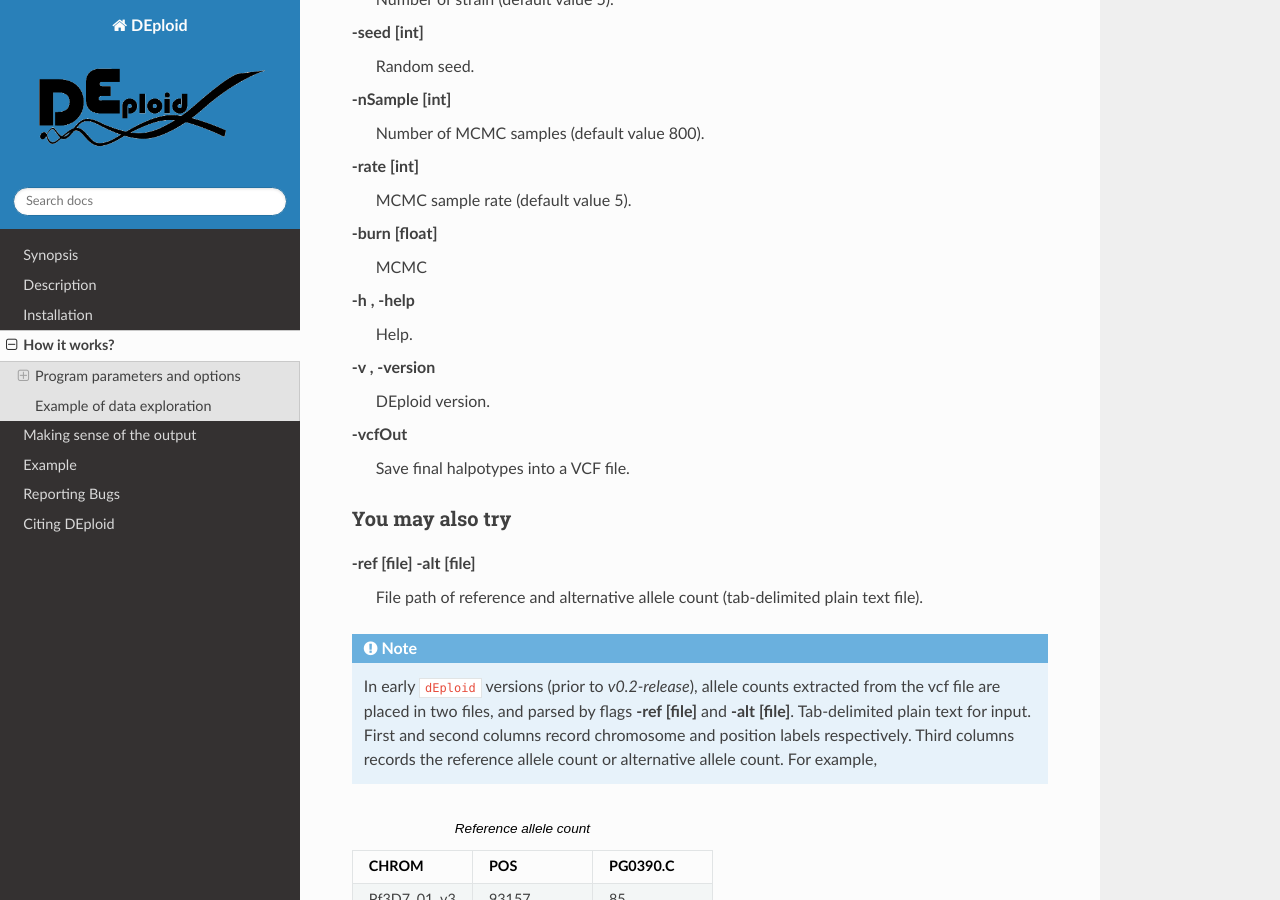
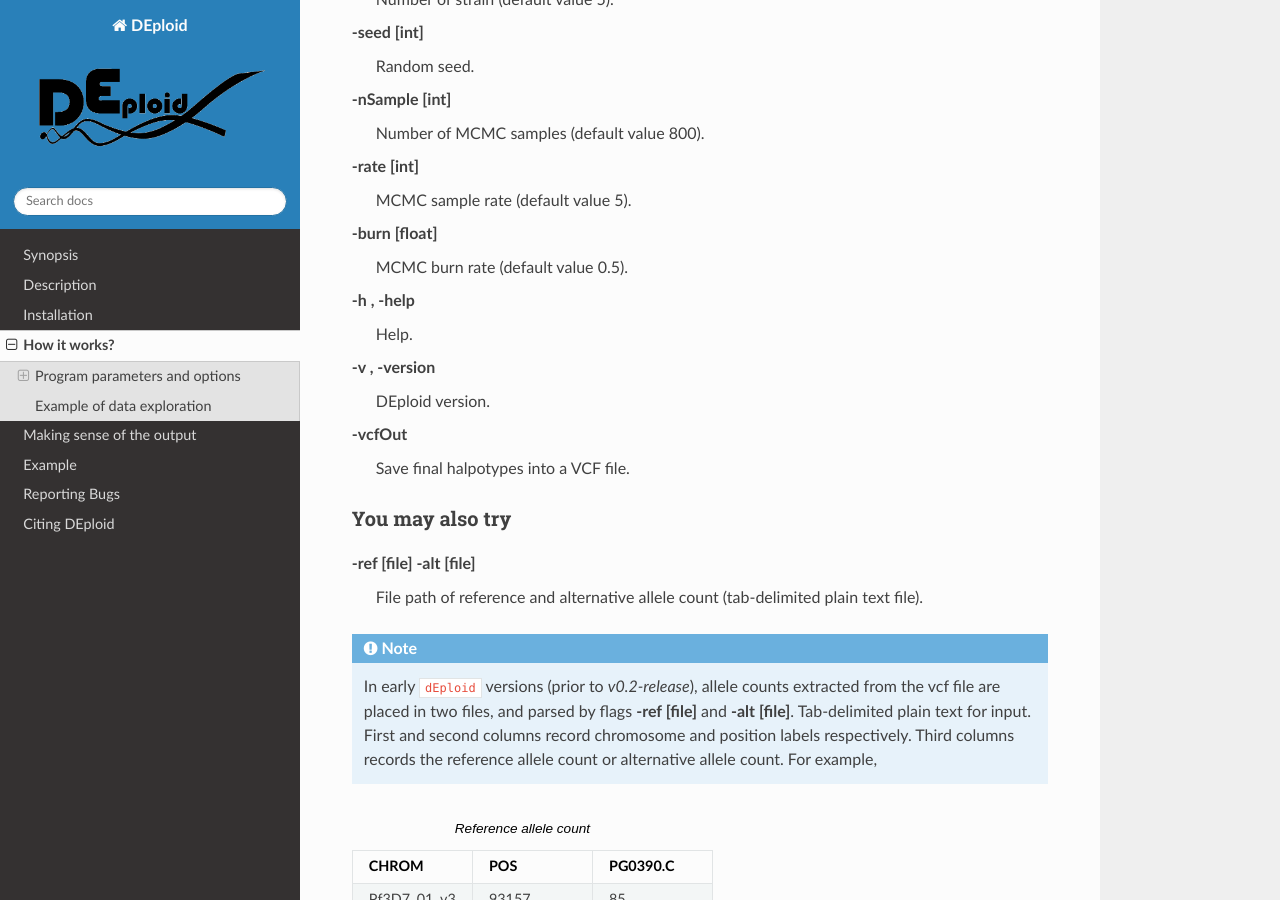
Before and after one commit to DEploid-dev/DEploid, a Sphinx documentation site: the page built from docs/input.rst, in a window 1280 px wide and 900 px high, scrolled down 1393 px. Built offline with Sphinx 7.4.7 and the Read the Docs theme 2.0.0, drawn with Linux system fonts in a browser that asks for light colours.

```diff
--- a/docs/description.rst
+++ b/docs/description.rst
@@ -4,7 +4,7 @@
 Description
 ===========
 
-``dEploid`` is designed for deconvoluting mixed genomes with unknown proportions. Traditional 'phasing' programs are limited to diploid organisms. Our method modifies Li and Stephen’s [Li2003]_ algorithm with Markov chain Monte Carlo (MCMC) approaches, and builds a generic framework that allows haloptype searches in a multiple infection setting.
+``dEploid`` is designed for deconvoluting mixed genomes with unknown proportions. Traditional 'phasing' programs are limited to diploid organisms. Our method modifies Li and Stephen’s [Li2003]_ algorithm with Markov chain Monte Carlo (MCMC) approaches, and builds a generic framework that allows haplotype searches in a multiple infection setting.
 
 ``dEploid`` is primarily developed as part of the `Pf3k <https://www.malariagen.net/projects/parasite/pf3k>`_ project, from which this documentation will take examples from for demonstration. The Pf3k project is a global collaboration using the latest sequencing technologies to provide a high-resolution view of natural variation in the malaria parasite *Plasmodium falciparum*. Parasite DNA are extracted from patient blood sample, which often contains more than one parasite strain, with unknown proportions. ``DEploid`` is used for deconvoluting mixed haplotypes, and reporting the mixture proportions from each sample.
 
--- a/docs/input.rst
+++ b/docs/input.rst
@@ -68,7 +68,7 @@ Mostly used
     MCMC sample rate (default value 5).
 
 -burn [float]
-    MCMC
+    MCMC burn rate (default value 0.5).
 
 -h , -help
     Help.
```
Also changed, not shown: 1 other file.
